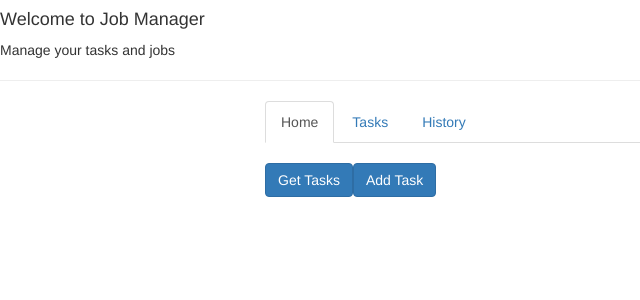
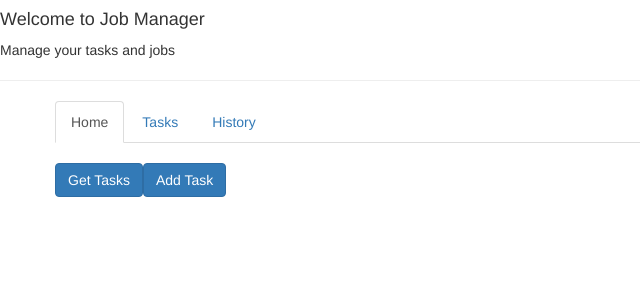
Before and after one commit to vitalikus/JobManager, an Angular app: page / in a window 1280 px wide. Shown: the top 300 px of the page, without its empty margins (0-640 px from the left). Built offline with nearby package versions, Linux system fonts and the light colour scheme.

Commit message:
Changed routing

```diff
--- a/src/app/app.component.html
+++ b/src/app/app.component.html
@@ -3,7 +3,6 @@
 <hr>
 <div class="container">
     <div class="row">
-      <div class="col-xs-12 col-sm-10 col-md-8 col-sm-offset-1 col-md-offset-2">
         <ul class="nav nav-tabs">
           <li role="presentation"
               routerLinkActive="active"
@@ -13,18 +12,14 @@
           <li role="presentation"
               routerLinkActive="active">
             <a routerLink="tasks">Tasks</a>
-
           </li>
           <li role="presentation"
               routerLinkActive="active">
-            <a [routerLink]="history">History</a>
+            <a routerLink="/history">History</a>
           </li>
         </ul>
-      </div>
     </div>
     <div class="row">
-      <div class="col-xs-12 col-sm-10 col-md-8 col-sm-offset-1 col-md-offset-2">
         <router-outlet></router-outlet>
-      </div>
     </div>
   </div>
--- a/src/app/app.module.ts
+++ b/src/app/app.module.ts
@@ -21,7 +21,7 @@ import { HistoryService } from './history/history.service/history.service';
 const appRoutes: Routes = [
  { path: '', component: HomeComponent},
  { path: 'tasks', component: ViewTasksComponent},
- { path: 'tasks/:id', component: EditTaskComponent},
+ { path: 'task/:id', component: EditTaskComponent},
  { path: 'addtask', component: AddTaskComponent},
  { path: 'history', component: ListHistoriesComponent}
 ];
@@ -35,7 +35,6 @@ const appRoutes: Routes = [
     HomeComponent,
     HistoryComponent,
     ListHistoriesComponent
-    //TaskService
   ],
   imports: [
     BrowserModule,
@@ -43,7 +42,6 @@ const appRoutes: Routes = [
     HttpModule,
     RouterModule.forRoot(appRoutes)
   ],
- // exports: [RouterModule],
   providers: [TaskService, HistoryService],
   bootstrap: [AppComponent]
 })
--- a/src/app/tasks/view-tasks/view-tasks.component.html
+++ b/src/app/tasks/view-tasks/view-tasks.component.html
@@ -12,8 +12,8 @@
       </thead>
       <tbody>
         <tr *ngFor="let task of tasksArray.models">
-          <td><a routerLink="{{task._id}}">{{task.TaskName}}</a></td>
-          <td><a routerLink="{{task._id}}">{{task.ActiveStatus}}</a></td>
+          <td><a [routerLink]="['/task',task._id]">{{task.TaskName}}</a></td>
+          <td><a [routerLink]="['/task',task._id]">{{task.ActiveStatus}}</a></td>
           <td>Idle</td>
           <td>{{ getLastRun(task.TaskName) }}</td>
         </tr>
```
